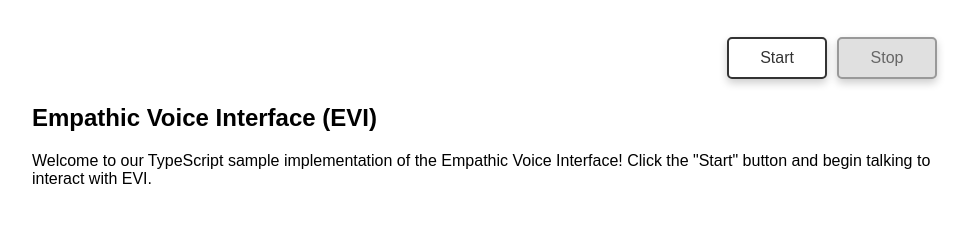
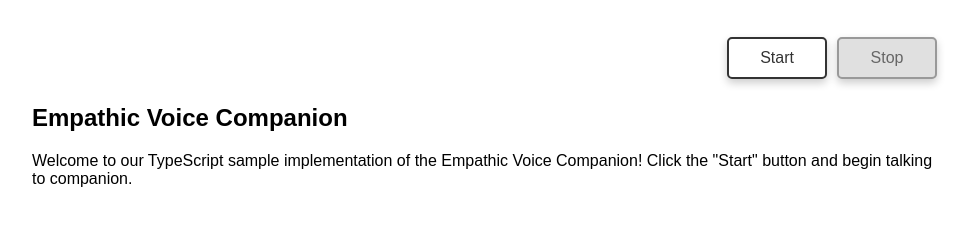
Before and after one commit to mab-007/hume-ts-client, a website built with Vite: page index.html in a window 1280 px wide. Shown: the whole page, without its empty margins (153-1124 px from the left). Built offline with nearby package versions, Linux system fonts and the light colour scheme; what hume would draw is missing.

Commit message:
feat(): updated index html

```diff
--- a/index.html
+++ b/index.html
@@ -12,10 +12,10 @@
         <button id="stop-btn" disabled="true">Stop</button>
       </div>
       <div id="heading-container">
-        <h2>Empathic Voice Interface (EVI)</h2>
+        <h2>Empathic Voice Companion</h2>
         <p>
-          Welcome to our TypeScript sample implementation of the Empathic Voice Interface!
-          Click the "Start" button and begin talking to interact with EVI.
+          Welcome to our TypeScript sample implementation of the Empathic Voice Companion!
+          Click the "Start" button and begin talking to companion.
         </p>
       </div>
       <div id="chat"></div>
```
